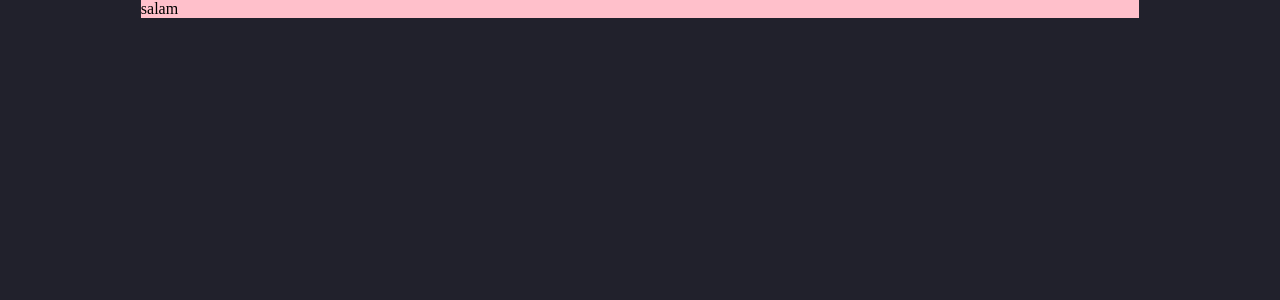
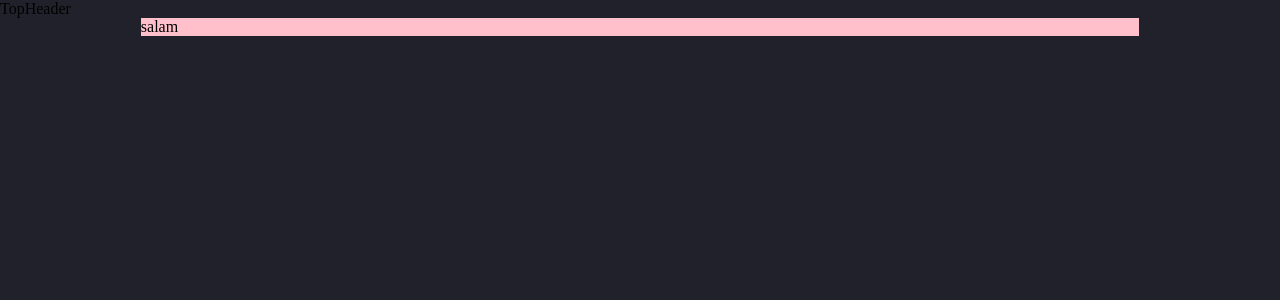
Before and after one commit to Zaranasirova/Portfolio-website, a React (Create React App) app: page / in a window 1280 px wide. Shown: the top 300 px of the page. Built offline with nearby package versions, Linux system fonts and the light colour scheme.

Commit message:
header tsx and app tsx

```diff
--- a/src/App.tsx
+++ b/src/App.tsx
@@ -1,12 +1,16 @@
 import React from "react";
 import { Route, Routes } from "react-router-dom";
 import HomePage from "./pages/HomePage";
+import TopHeader from "./components/TopHeader";
 
 const App = () => {
   return (
-    <Routes>
-      <Route path="/" element={<HomePage />} />
-    </Routes>
+    <>
+      <TopHeader />
+      <Routes>
+        <Route path="/" element={<HomePage />} />
+      </Routes>
+    </>
   );
 };
 
--- /dev/null
+++ b/src/components/TopHeader.tsx
@@ -0,0 +1,9 @@
+import React from 'react'
+
+const TopHeader = () => {
+  return (
+    <div>TopHeader</div>
+  )
+}
+
+export default TopHeader
```
